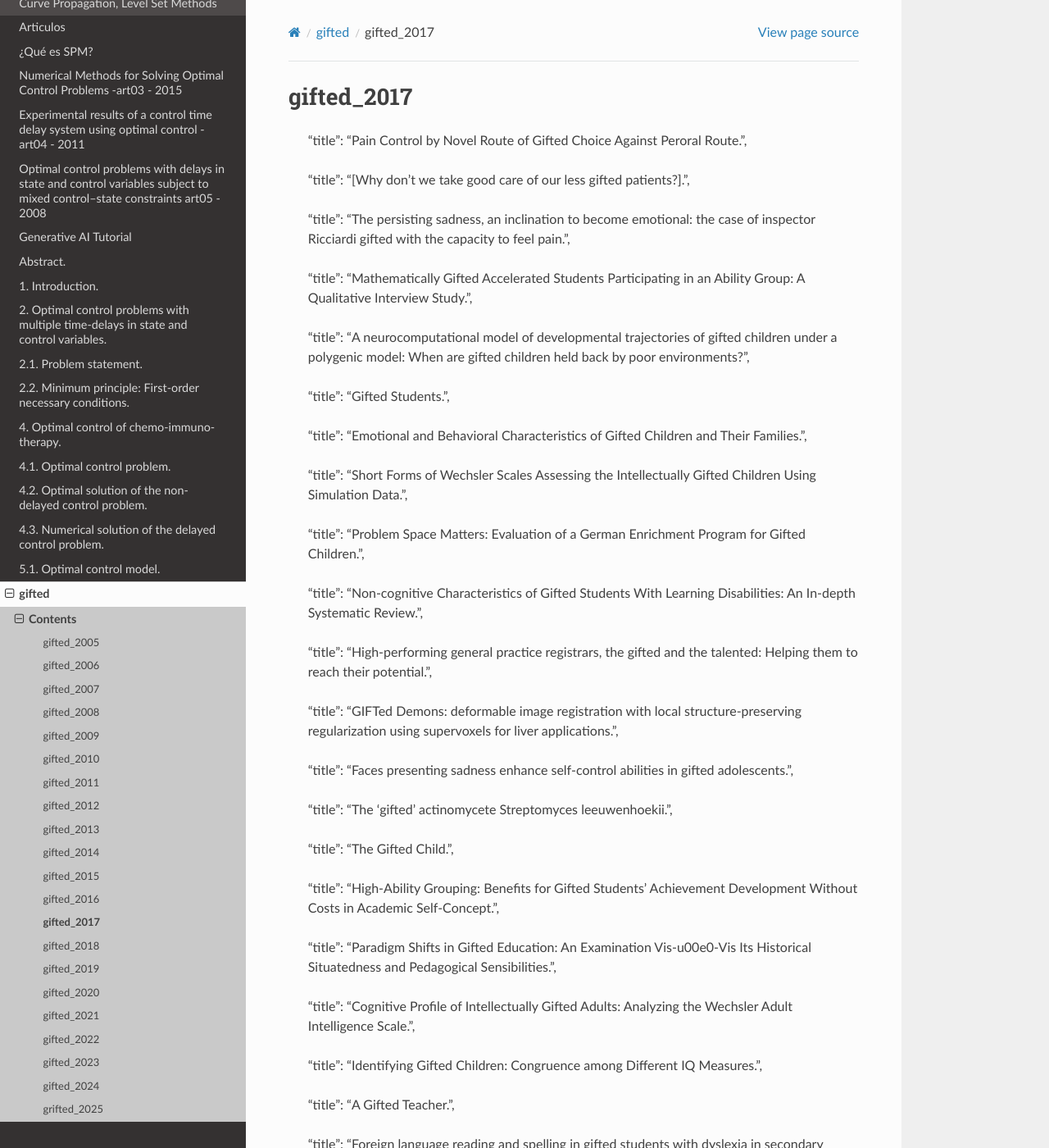
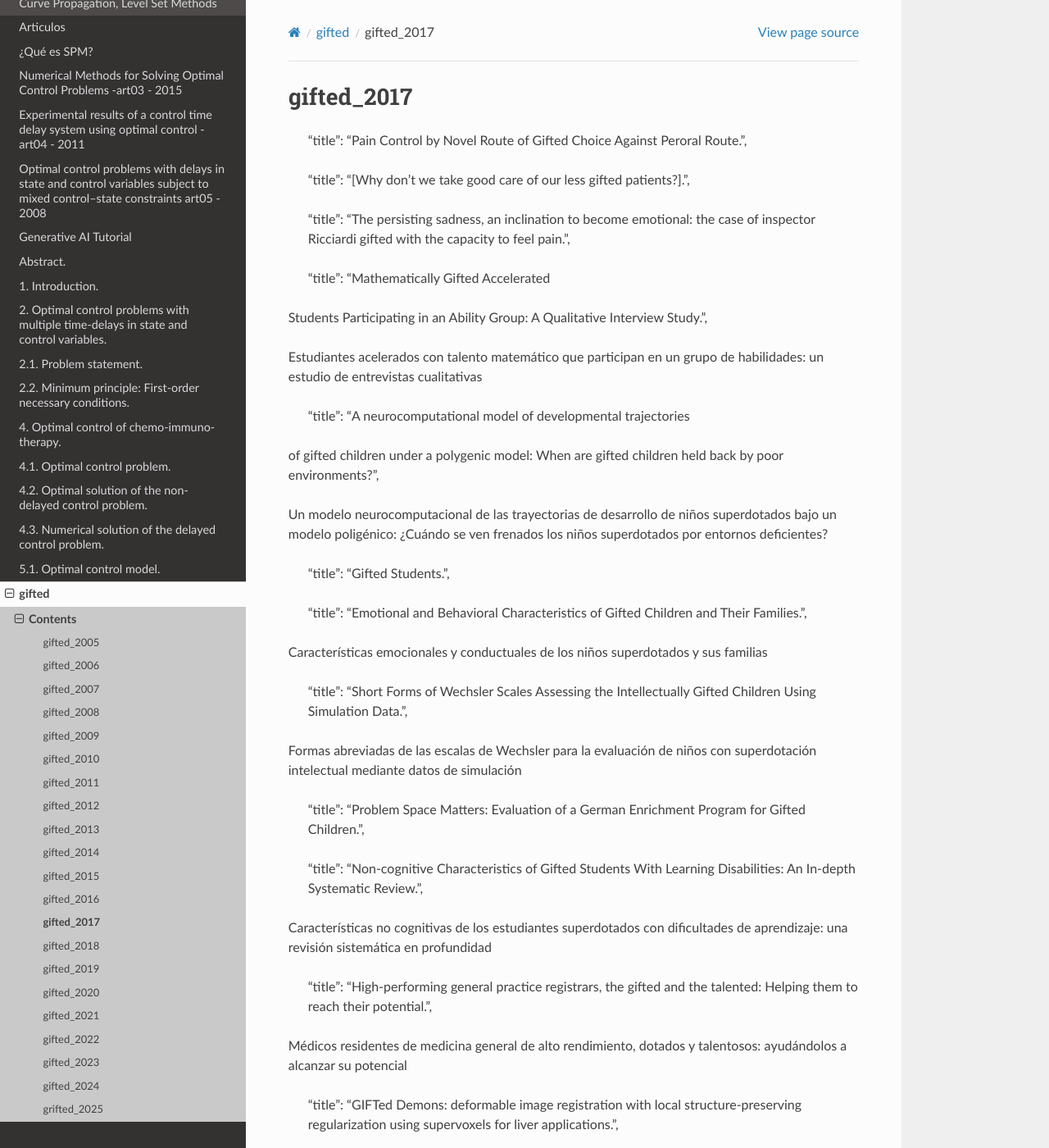
Before and after one commit to matecom57/santosg57-articulostesis, a Sphinx documentation site: the page built from docs/source/gifted/gifted_2017_title.rst, in a window 1280 px wide and 1400 px high. Shown: the whole window at 82% size. Built offline with Sphinx 7.4.7 and the Read the Docs theme 3.1.0, drawn with Linux system fonts in a browser that asks for light colours; some of the changed text lies outside the part shown.

```diff
--- a/docs/source/gifted/gifted_2017_title.rst
+++ b/docs/source/gifted/gifted_2017_title.rst
@@ -7,45 +7,78 @@ gifted_2017
 
     "title": "The persisting sadness, an inclination to become emotional: the case of inspector Ricciardi gifted with the capacity to feel pain.",
 
-    "title": "Mathematically Gifted Accelerated Students Participating in an Ability Group: A Qualitative Interview Study.",
+    "title": "Mathematically Gifted Accelerated
+Students Participating in an Ability Group: A Qualitative Interview Study.",
 
-    "title": "A neurocomputational model of developmental trajectories of gifted children under a polygenic model: When are gifted children held back by poor environments?",
+Estudiantes acelerados con talento matemático que participan en un grupo de habilidades: un estudio de entrevistas cualitativas
+
+    "title": "A neurocomputational model of developmental trajectories
+of gifted children under a polygenic model: When are gifted children held back by poor environments?",
+
+Un modelo neurocomputacional de las trayectorias de desarrollo de niños superdotados bajo un modelo poligénico: ¿Cuándo se ven
+frenados los niños superdotados por entornos deficientes?
 
     "title": "Gifted Students.",
 
     "title": "Emotional and Behavioral Characteristics of Gifted Children and Their Families.",
 
+Características emocionales y conductuales de los niños superdotados y sus familias
+
     "title": "Short Forms of Wechsler Scales Assessing the Intellectually Gifted Children Using Simulation Data.",
+
+Formas abreviadas de las escalas de Wechsler para la evaluación de niños con superdotación intelectual mediante datos de simulación
 
     "title": "Problem Space Matters: Evaluation of a German Enrichment Program for Gifted Children.",
 
+
+
     "title": "Non-cognitive Characteristics of Gifted Students With Learning Disabilities: An In-depth Systematic Review.",
 
+Características no cognitivas de los estudiantes superdotados con dificultades de aprendizaje: una revisión sistemática en
+profundidad
+
     "title": "High-performing general practice registrars, the gifted and the talented: Helping them to reach their potential.",
+
+Médicos residentes de medicina general de alto rendimiento, dotados y talentosos: ayudándolos a alcanzar su potencial
 
     "title": "GIFTed Demons: deformable image registration with local structure-preserving regularization using supervoxels for liver applications.",
 
     "title": "Faces presenting sadness enhance self-control abilities in gifted adolescents.",
 
+Los rostros que presentan tristeza mejoran las capacidades de autocontrol en adolescentes superdotados
+
     "title": "The 'gifted' actinomycete Streptomyces leeuwenhoekii.",
+
 
     "title": "The Gifted Child.",
 
+
     "title": "High-Ability Grouping: Benefits for Gifted Students' Achievement Development Without Costs in Academic Self-Concept.",
+
+Agrupamiento de Altas Capacidades: Beneficios para el Desarrollo del Logro de Estudiantes Dotados sin Costos en el Autoconcepto
+Académico
 
     "title": "Paradigm Shifts in Gifted Education: An Examination Vis-\u00e0-Vis Its Historical Situatedness and Pedagogical Sensibilities.",
 
     "title": "Cognitive Profile of Intellectually Gifted Adults: Analyzing the Wechsler Adult Intelligence Scale.",
 
+Perfil cognitivo de adultos intelectualmente dotados: análisis de la Escala de Inteligencia para Adultos de Wechsler
+
     "title": "Identifying Gifted Children: Congruence among Different IQ Measures.",
+
+Identificación de niños superdotados: congruencia entre diferentes medidas de CI
 
     "title": "A Gifted Teacher.",
 
     "title": "Foreign language reading and spelling in gifted students with dyslexia in secondary education.",
 
+Lectura y ortografía en lenguas extranjeras en estudiantes superdotados con dislexia en educación secundaria
+
     "title": "Translating Interdisciplinary Research on Language Learning into Identifying Specific Learning Disabilities in Verbally Gifted and Average Children and Youth.",
 
     "title": "Approximate number sense correlates with math performance in gifted adolescents.",
+
+El sentido numérico aproximado se correlaciona con el rendimiento matemático en adolescentes superdotados
 
     "title": "Preliminary Report on Neuroanatomical Differences Among Reading Disabled, Nonverbally Gifted, and Gifted-Reading Disabled College Students.",
 
```
Also changed, not shown: docs/source/gifted/gifted_2016_title.rst (+15 -1 lines), docs/source/gifted/gifted_2018_title.rst (+17 -3 lines).
